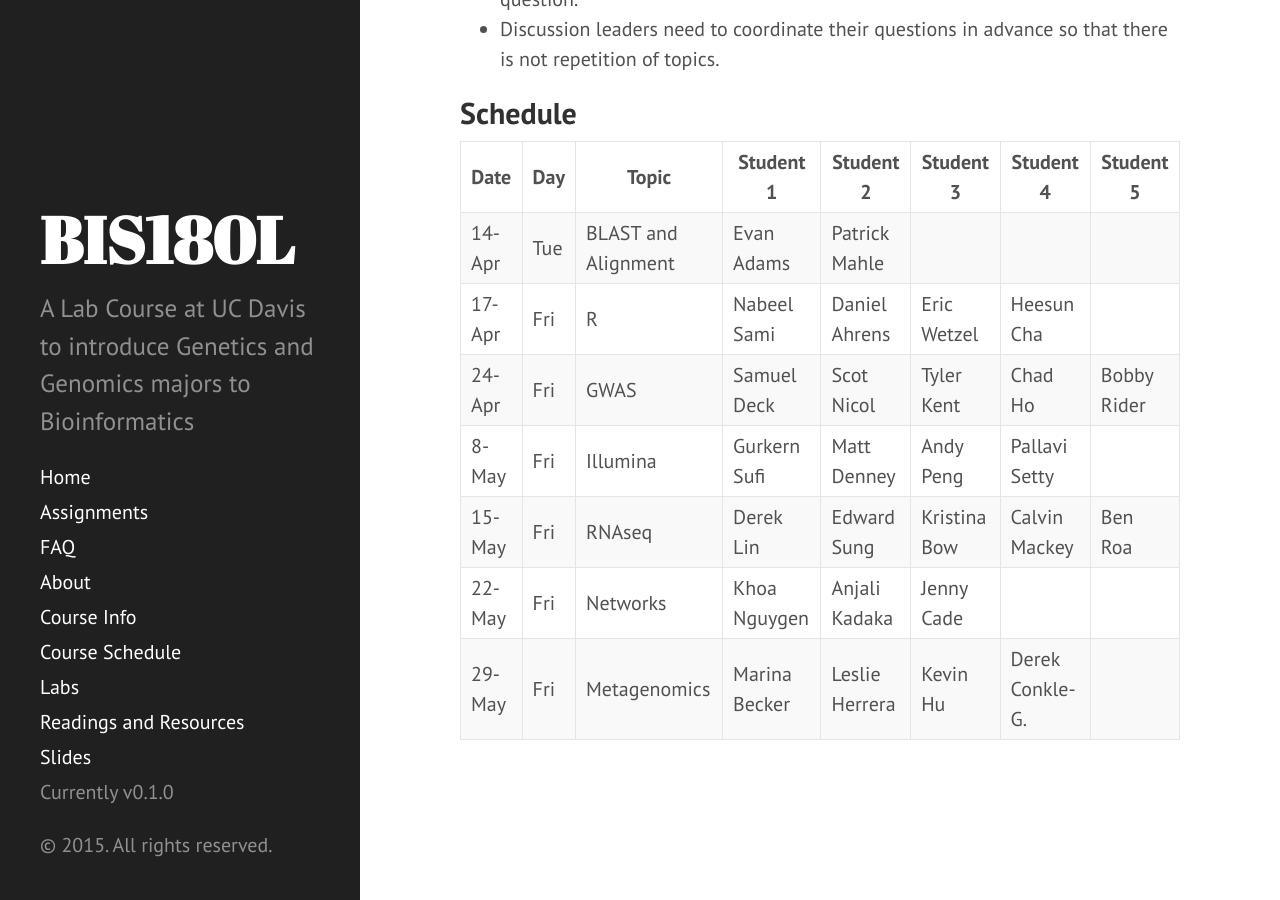
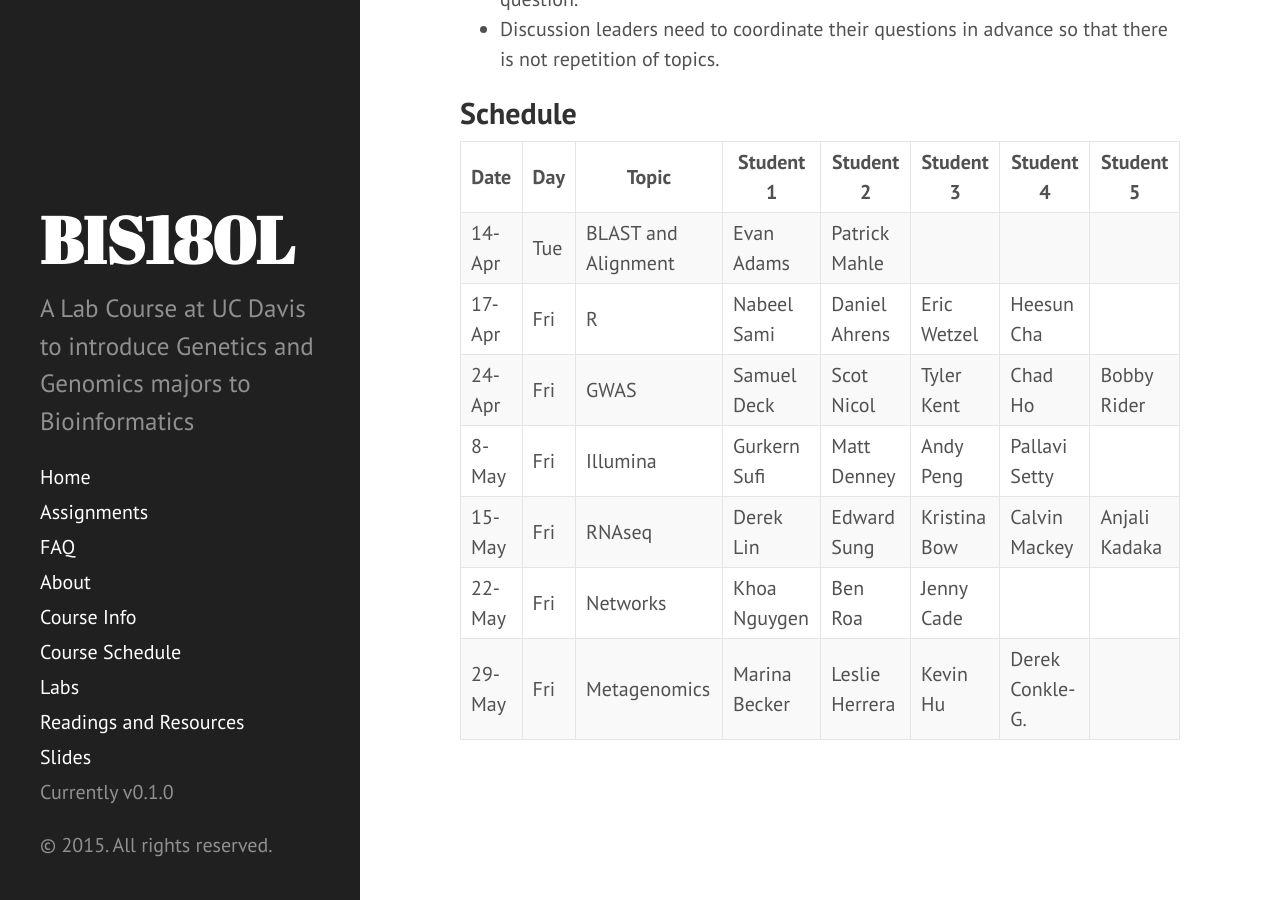
Before and after one commit to rjcmarkelz/BIS180L_web, a Jekyll site: the page built from _posts/2015-04-11-discussions.md, in a window 1280 px wide and 900 px high, scrolled down 714 px. Built offline with Jekyll 4.4.1, drawn with Linux system fonts in a browser that asks for light colours; Markdown is read by kramdown in place of the engine named in the settings.

```diff
--- a/_posts/2015-04-11-discussions.md
+++ b/_posts/2015-04-11-discussions.md
@@ -26,6 +26,6 @@ This will be a significant component of the "presentation/participation" part of
 | 17-Apr | Fri | R                   | Nabeel Sami   | Daniel Ahrens  | Eric Wetzel  | Heesun Cha     |             |
 | 24-Apr | Fri | GWAS                | Samuel Deck   | Scot Nicol     | Tyler Kent   | Chad Ho        | Bobby Rider |
 | 8-May  | Fri | Illumina            | Gurkern Sufi  | Matt Denney    | Andy Peng    | Pallavi Setty  |             |
-| 15-May | Fri | RNAseq              | Derek Lin     | Edward Sung    | Kristina Bow | Calvin Mackey  | Ben Roa     |
-| 22-May | Fri | Networks            | Khoa Nguygen  | Anjali Kadaka  | Jenny Cade   |                |             |
+| 15-May | Fri | RNAseq              | Derek Lin     | Edward Sung    | Kristina Bow | Calvin Mackey  | Anjali Kadaka    |
+| 22-May | Fri | Networks            | Khoa Nguygen  |  Ben Roa  | Jenny Cade   |                |             |
 | 29-May | Fri | Metagenomics        | Marina Becker | Leslie Herrera | Kevin Hu     | Derek Conkle-G.|             |
```
Also changed, not shown: 1 other file.
